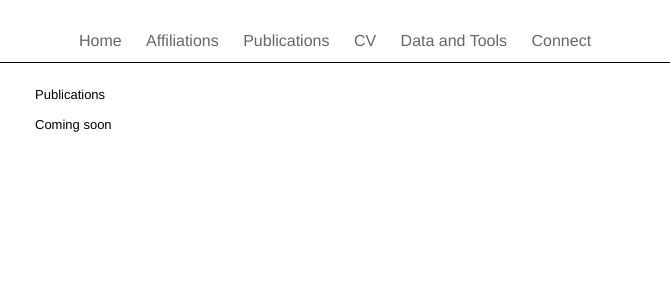
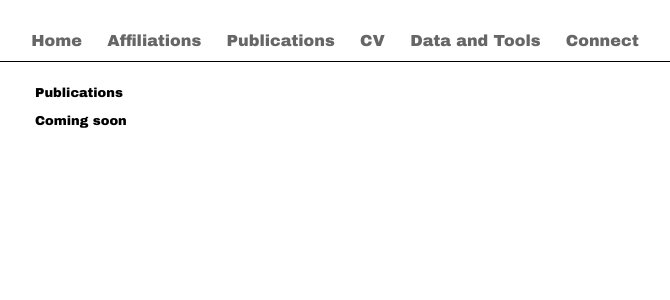
Before and after one commit to ccspringer/ccspringer.github.io, a Jekyll site: the page built from Publications/index.html, in a window 1280 px wide. Shown: the top 300 px of the page, without its empty margins (305-975 px from the left). Built offline with Jekyll 4.4.1, drawn with Linux system fonts in a browser that asks for light colours.

Commit message:
Update home page

```diff
--- a/_layouts/default.html
+++ b/_layouts/default.html
@@ -7,7 +7,7 @@
     <title></title>
     <style type="text/css">
         * {
-            font-family: Helvetica, Arial, sans-serif;
+            font-family: "Arial Black", Arial, sans-serif;
         }
         header {
             border-bottom-style: solid;
--- a/index.html
+++ b/index.html
@@ -10,5 +10,5 @@
 	<p style="font-size: 16px;margin-top: 0;margin-bottom: 0;">&nbsp;</p>
 	<img align="center" src="homepage_photo.jpg" height="450" width="600" />
 	<p style="font-size: 16px;margin-top: 0;margin-bottom: 0;">&nbsp;</p>
-	<p style="font-size: 12px;margin-top: 0;margin-bottom: 0;">I am a PhD candidate in the Energy and Resources Group at UC Berkeley, working at the intersection of energy, environment, and development. My research seeks to identify sustainable and just policies for energy systems in China and around the world. I also critically investigate the role of data and quantitative tools in policymaking. I am an interdisciplinary researcher, combining economic modeling, econometric analysis, and qualitative field work.</p>
+	<p style="font-size: 14px;margin-top: 0;margin-bottom: 0;">I am a PhD candidate in the Energy and Resources Group at UC Berkeley, working at the intersection of energy, environment, and development. My research seeks to identify sustainable and just policies for energy systems in China and around the world. I also critically investigate the role of data and quantitative tools in policymaking. I am an interdisciplinary researcher, combining economic modeling, econometric analysis, and qualitative field work.</p>
 </div>
```
